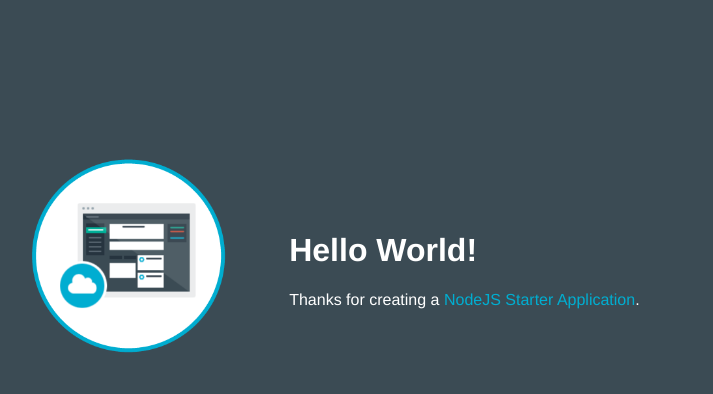
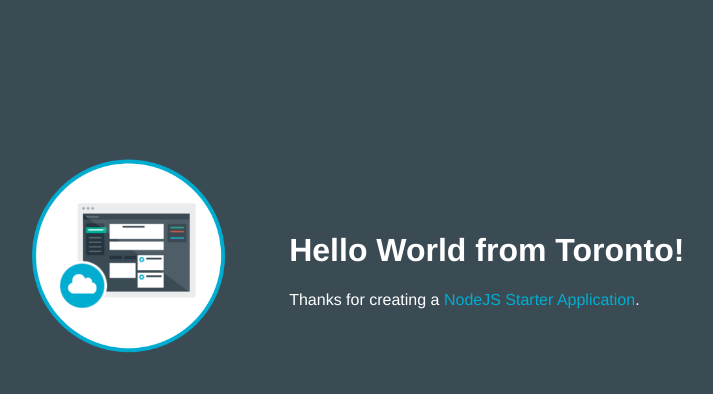
Before and after one commit to sarielda/mymsapp1-devops, a website: page public/index.html in a window 1280 px wide. Shown: the whole page, without its empty margins (253-966 px from the left). Drawn offline with Linux system fonts and the light colour scheme.

Commit message:
update to main page

```diff
--- a/public/index.html
+++ b/public/index.html
@@ -16,7 +16,7 @@
           <img class = "newappIcon" src="images/newapp-icon.png">
         </td>
         <td>
-          <h1 id="message">Hello World!</h1>
+          <h1 id="message">Hello World from Toronto!</h1>
           <p class='description'></p> Thanks for creating a <span class = "blue">NodeJS Starter Application</span>.
         </td>
       </tr>
```
Also changed, not shown: 1 other file.
